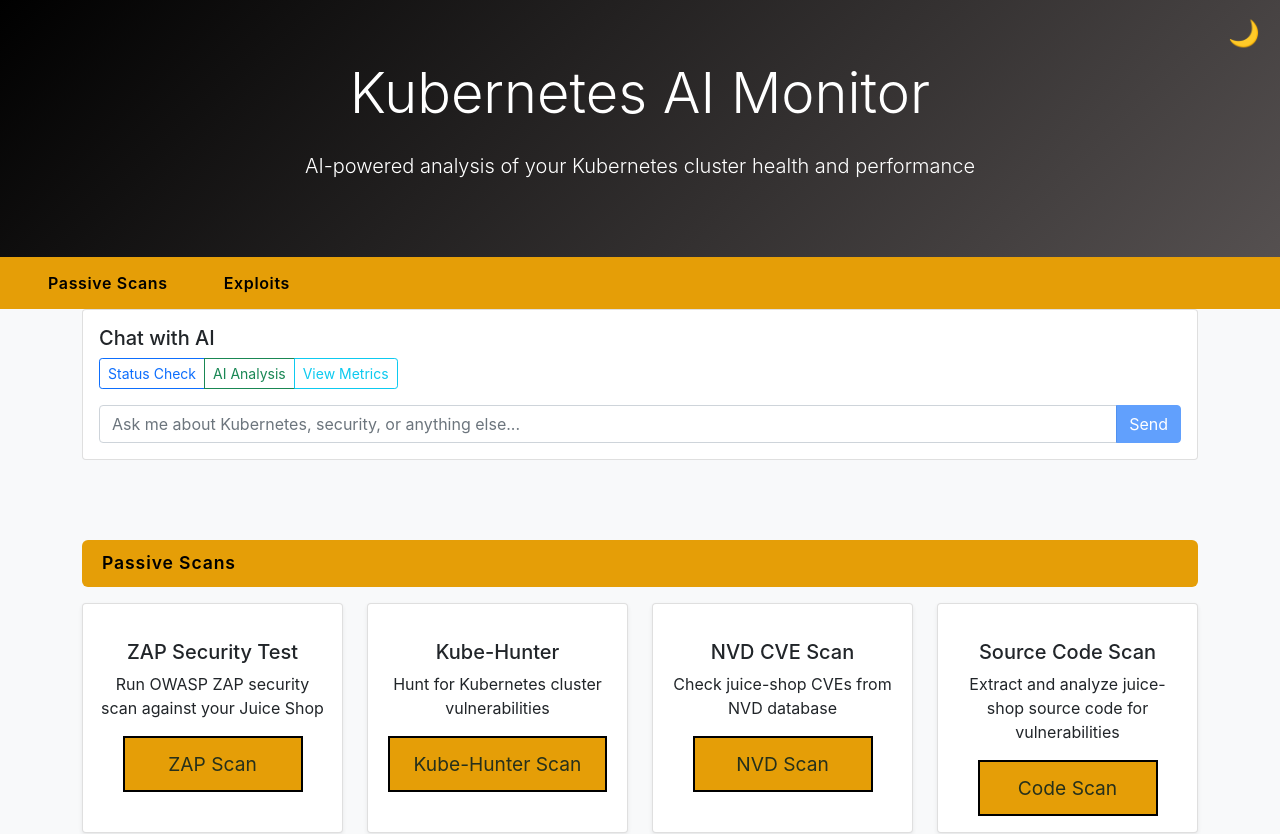
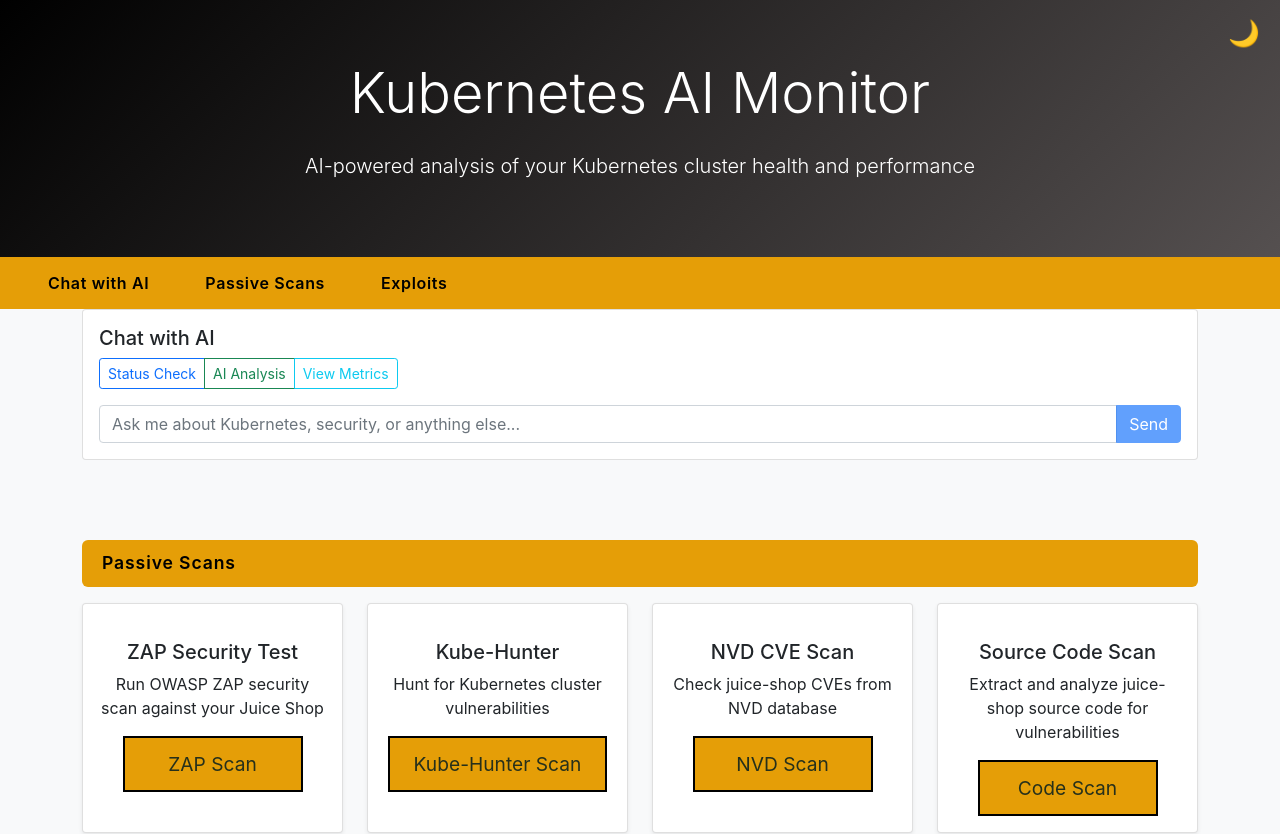
Before and after one commit to AlexP8on7/FINAL_YEAR_PROJECT-LLM-TOOL, a React (Create React App) app in the folder frontend/: page / in a window 1280 px wide. Shown: the top 834 px of the page. Built offline with nearby package versions, Linux system fonts and the light colour scheme.

Commit message:
Added Sticky Navbar

```diff
--- a/frontend/src/App.css
+++ b/frontend/src/App.css
@@ -123,6 +123,9 @@
   gap: 8px;
   padding: 0 24px;
   width: 100%;
+  position: sticky;
+  top: 0;
+  z-index: 1000;
 }
 
 .top-navbar-link {
--- a/frontend/src/App.js
+++ b/frontend/src/App.js
@@ -260,12 +260,13 @@ function App() {
       </div>
 
       <nav className="top-navbar">
+        <a href="#chat" className="top-navbar-link">Chat with AI</a>
         <a href="#passive-scans" className="top-navbar-link">Passive Scans</a>
         <a href="#exploits" className="top-navbar-link">Exploits</a>
       </nav>
 
       <div className="container">
-        <div className="card mb-4">
+        <div id="chat" className="card mb-4">
           <div className="card-body">
             <h5 className="card-title">Chat with AI</h5>
             <div className="mb-3">
```
